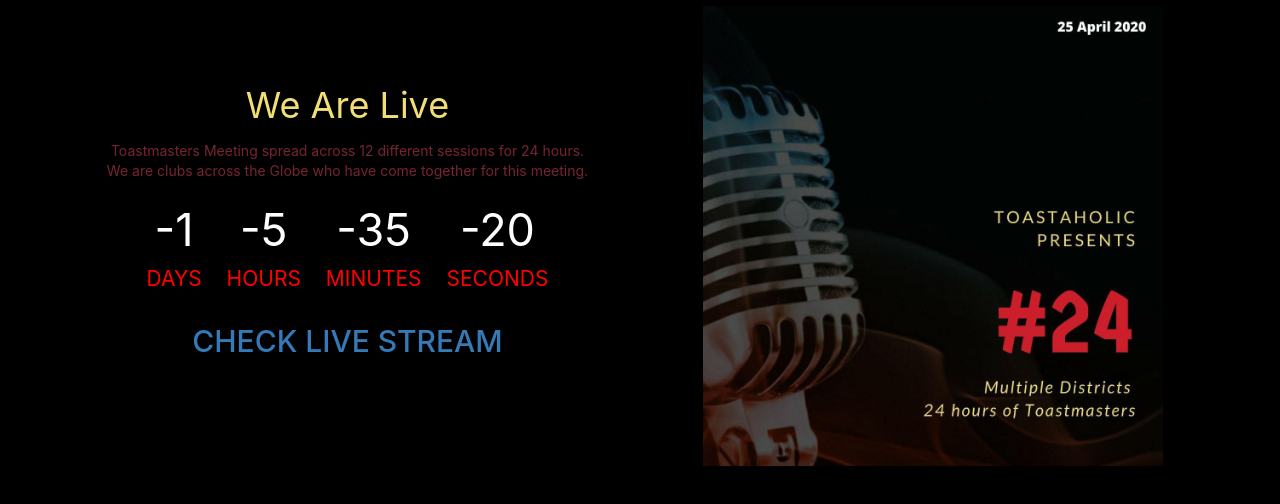
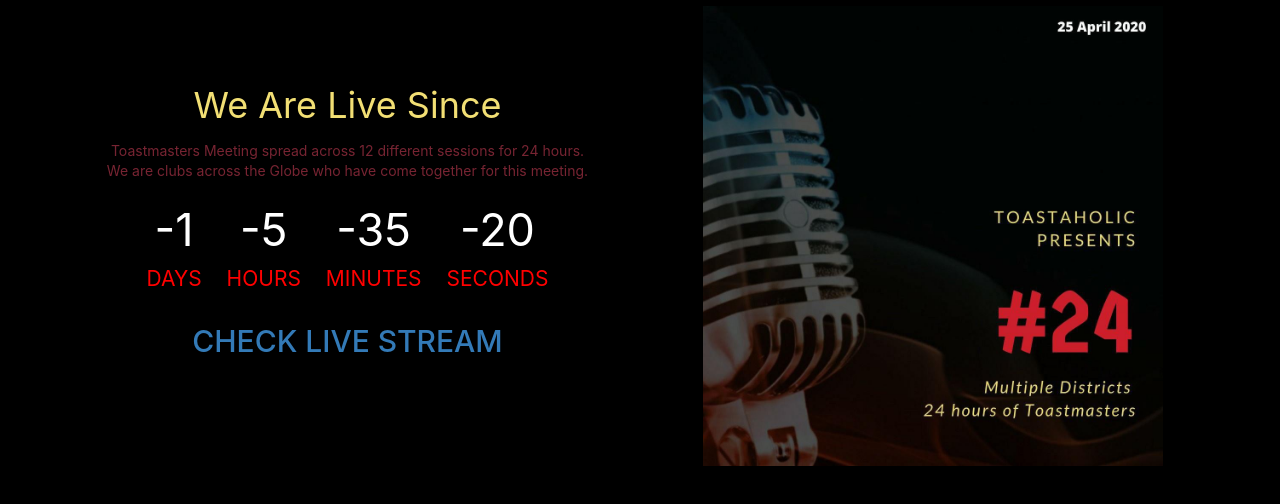
Before and after one commit to akshayemp/akshayemp.github.io, a plain HTML site: page index.html in a window 1280 px wide. Shown: the part 212-716 px from the top of the page. Drawn offline with nearby package versions, Linux system fonts and the light colour scheme.

Commit message:
Event Update 2

```diff
--- a/index.html
+++ b/index.html
@@ -48,7 +48,7 @@
     <div class="row" >
       <div class="col-sm-6" id="container">
           <br><br><br>
-          <h1>We Are Live</h1>
+          <h1>We Are Live Since</h1>
           <p id="intro">Toastmasters Meeting spread across 12 different sessions for 24 hours.<br>We are clubs across the Globe who have come together for this meeting.</p>
           <ul>
             <li><span id="days"></span><font color="red">days</li>
```
